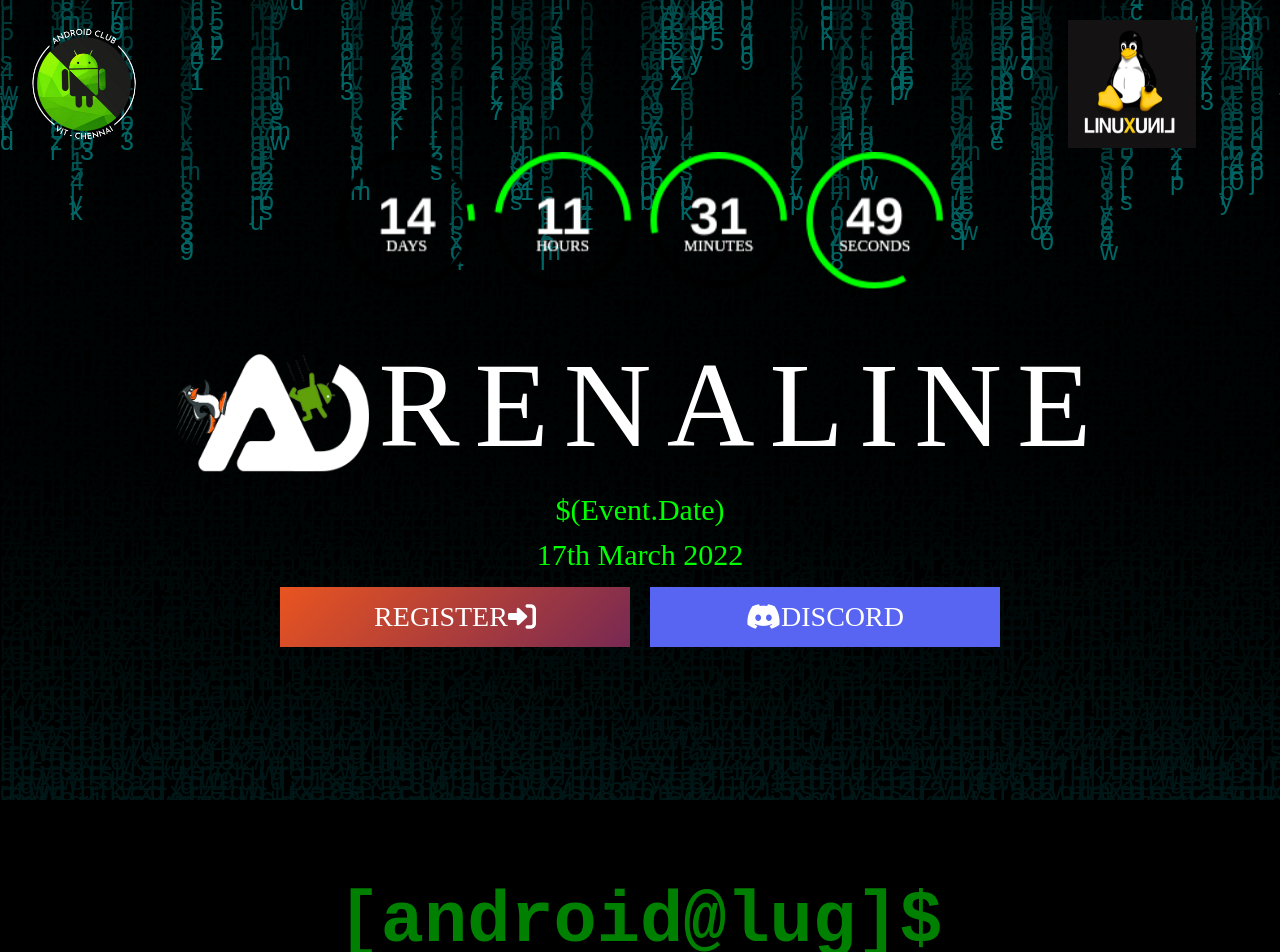
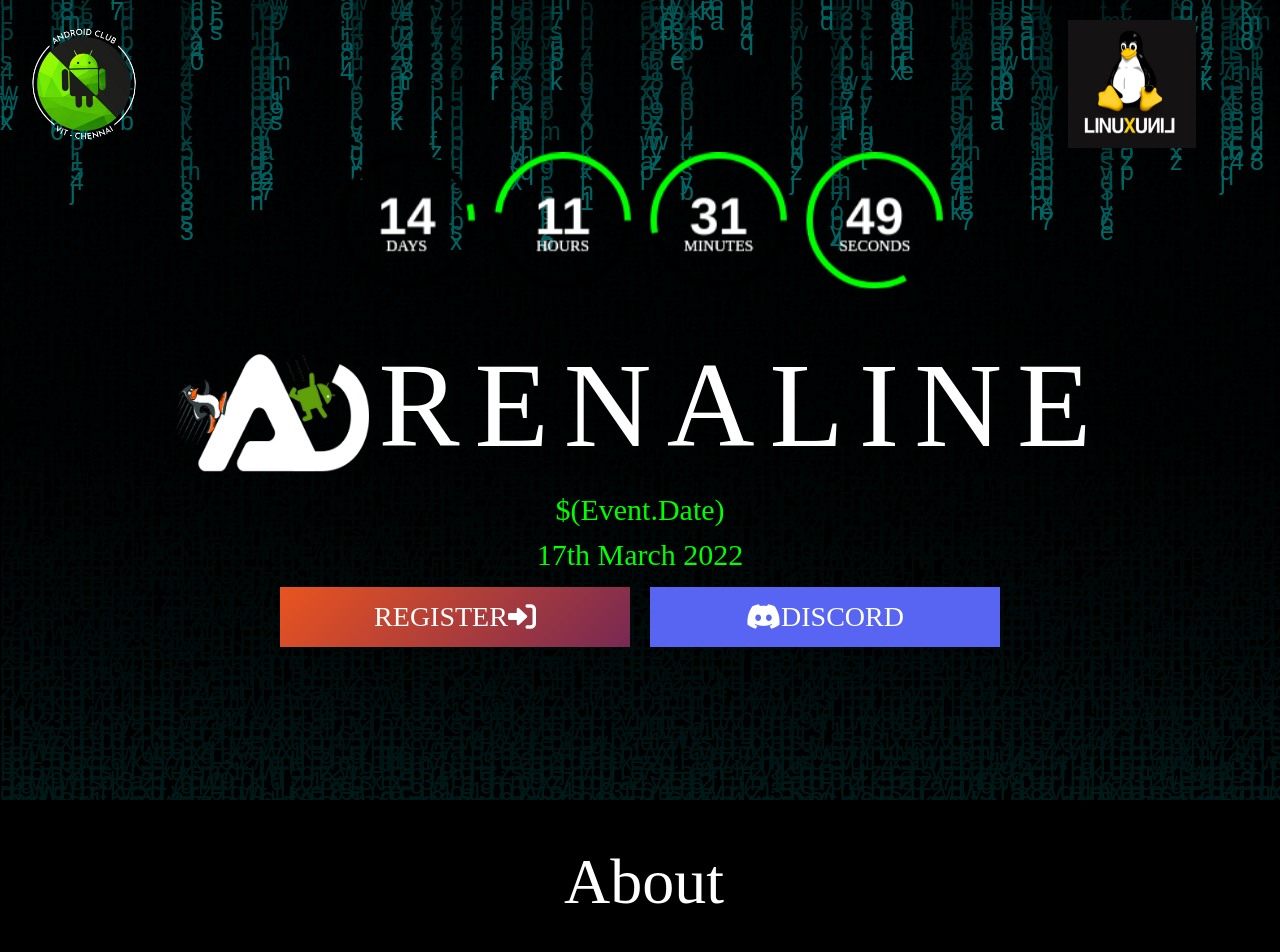
Before and after one commit to Android-Club-VITC/foss-website, a React (Create React App) app: page / in a window 1280 px wide. Shown: the top 952 px of the page. Built offline with nearby package versions, Linux system fonts and the light colour scheme; a web font is replaced by a local one.

Commit message:
about heading changed

```diff
--- a/src/components/About/index.js
+++ b/src/components/About/index.js
@@ -1,25 +1,30 @@
 import React from "react";
 import './index.css';
 import gif from './aboutSide.gif';
+import {Fade} from 'react-reveal';
 
-export default function About(props){
+export default function About(props) {
 	return (
 		<div className="About-backgroundContainer">
 
-	<div className="About-headerText">
-		[android@lug]$ ./Adrenaline --help
-
+			<div className="faq-title">
+				<Fade left>
+					<h1>About</h1>
+				</Fade>
 			</div>
 			<div className="About-description">
+				<Fade left>
 				<div className="About-leftDescription">
 					<img src={gif} />
 				</div>
-
+					</Fade>
+				<Fade right>
 				<div className="About-rightDescription">
 					<p>We all have been missing the good old days, coming with our jittery stomach but a heart full of excitement to participate in front of a crowd. Unfortunately for the last couple of years, we have been stuck with TEAMS, GMEET and ZOOM for all our events and competitions. And now that we are all here, it’s time to get back those jittery and anxious feelings.</p>
 					<br></br>
 					<p>Android Club along with Linux Club present to you ADRENALINE- A one-day offline project building event where participants will use open-source software, based on the domains provided. A great opportunity to show off all the skills you have gained and get to win exciting prizes and certificates. So, set up your repositories and let the Adrenaline rush through you!</p>
 				</div>
+					</Fade>
 			</div>
 		</div>
 	);
--- a/src/components/Faq/index.css
+++ b/src/components/Faq/index.css
@@ -98,7 +98,8 @@ text-shadow: 0px 0px 0px transparent;
     align-items: center;
 }
 .faq-title{
-
+    margin-top: 40px;
+    margin-bottom: 40px;
     width: 100vw;
     display: flex;
     align-items: center;
```
Lines whose indentation alone changed are shown as unchanged.
